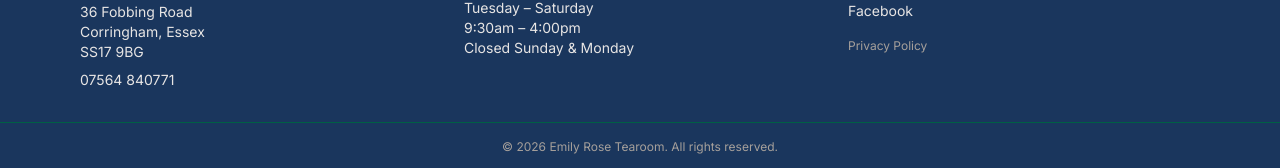
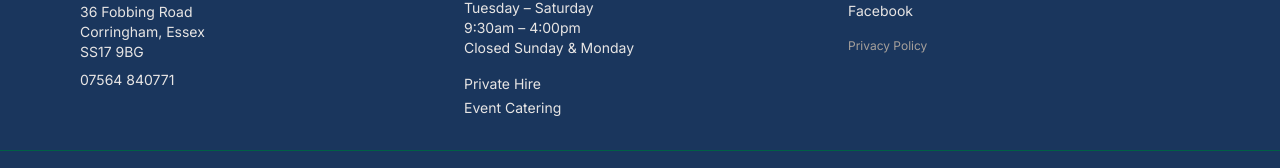
Before and after one commit to mcfearless75/emily-rose-tearoom, a Next.js app: page / in a window 1280 px wide. Shown: the part 2171-2339 px from the top of the page. Built offline with nearby package versions, Linux system fonts and the light colour scheme; a web font is replaced by a local one.

Commit message:
Add links to new pages in footer

```diff
--- a/src/components/Footer.tsx
+++ b/src/components/Footer.tsx
@@ -12,6 +12,10 @@
         <div>
           <h4 className="font-medium mb-2 text-emerald-200">Hours</h4>
           <p className="text-sm">Tuesday – Saturday<br />9:30am – 4:00pm<br />Closed Sunday & Monday</p>
+          <div className="mt-4 text-sm space-y-1">
+            <Link href="/private-hire" className="block hover:text-emerald">Private Hire</Link>
+            <Link href="/event-catering" className="block hover:text-emerald">Event Catering</Link>
+          </div>
         </div>
         <div>
           <h4 className="font-medium mb-2 text-emerald-200">Follow</h4>
```
